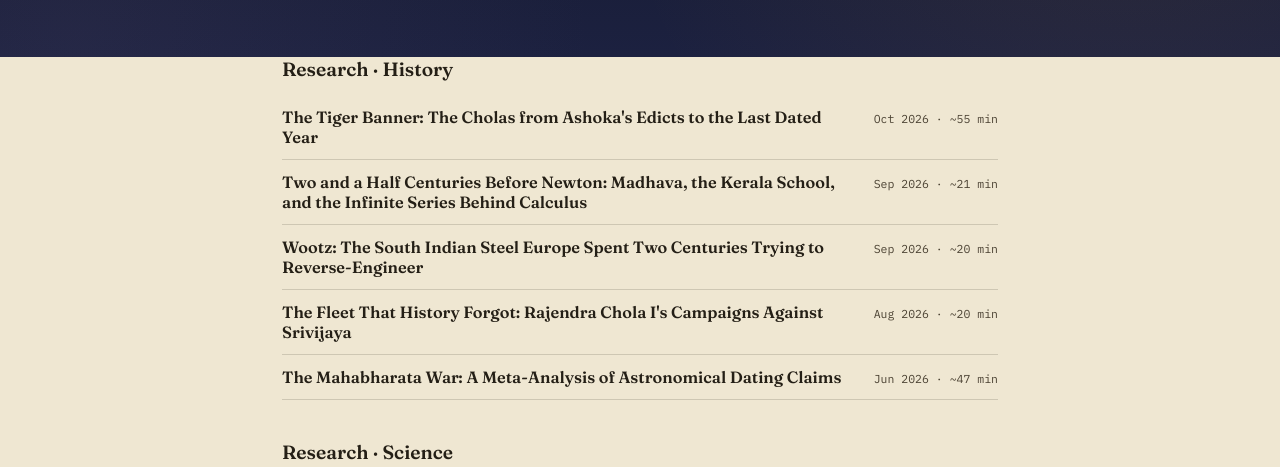
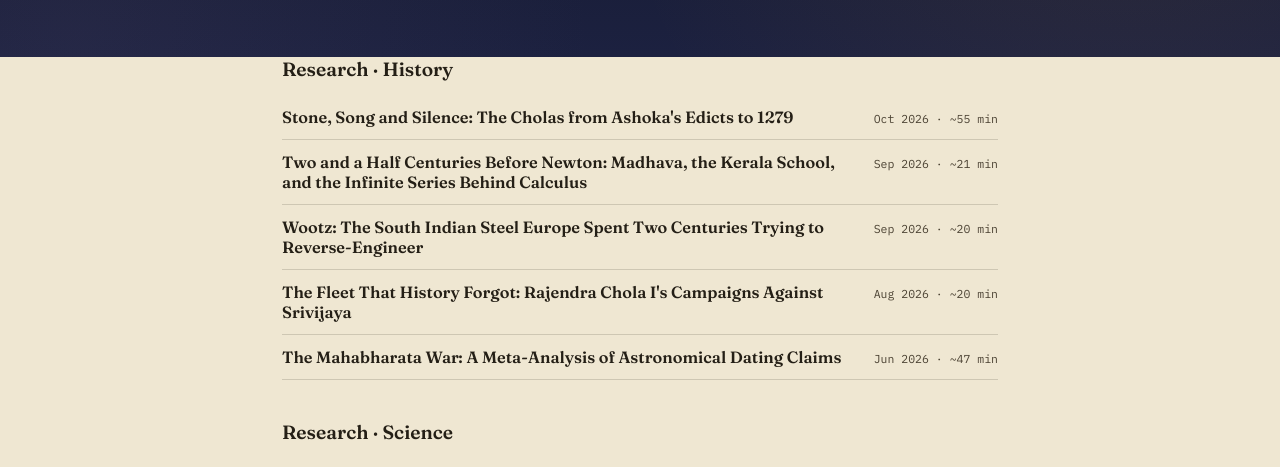
Before and after one commit to Ramanand348/Ramblings-of-Ram, a plain HTML site: page archive.html in a window 1280 px wide. Shown: the part 294-761 px from the top of the page. Drawn offline with Linux system fonts and the light colour scheme.

Commit message:
Retitle the Chola article in archive.html

```diff
--- a/archive.html
+++ b/archive.html
@@ -73,7 +73,7 @@
   <div class="archive-group">
     <h2 class="archive-group-title">Research · History</h2>
     <a class="archive-row" href="research/history/the-tiger-banner-cholas.html">
-      <span class="archive-row-title">The Tiger Banner: The Cholas from Ashoka's Edicts to the Last Dated Year</span>
+      <span class="archive-row-title">Stone, Song and Silence: The Cholas from Ashoka's Edicts to 1279</span>
       <span class="archive-row-meta">Oct 2026 · ~55 min</span>
     </a>
     <a class="archive-row" href="research/history/kerala-school-madhava-infinite-series.html">
```
